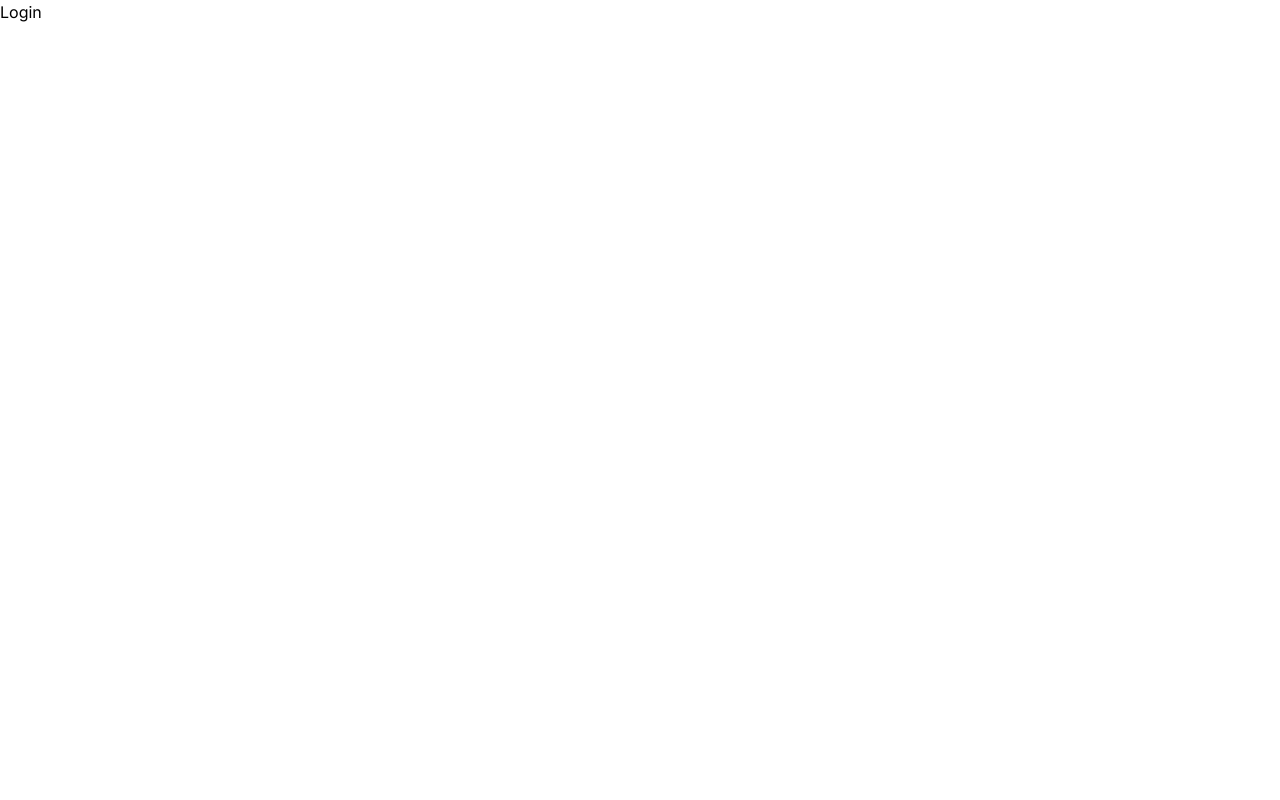
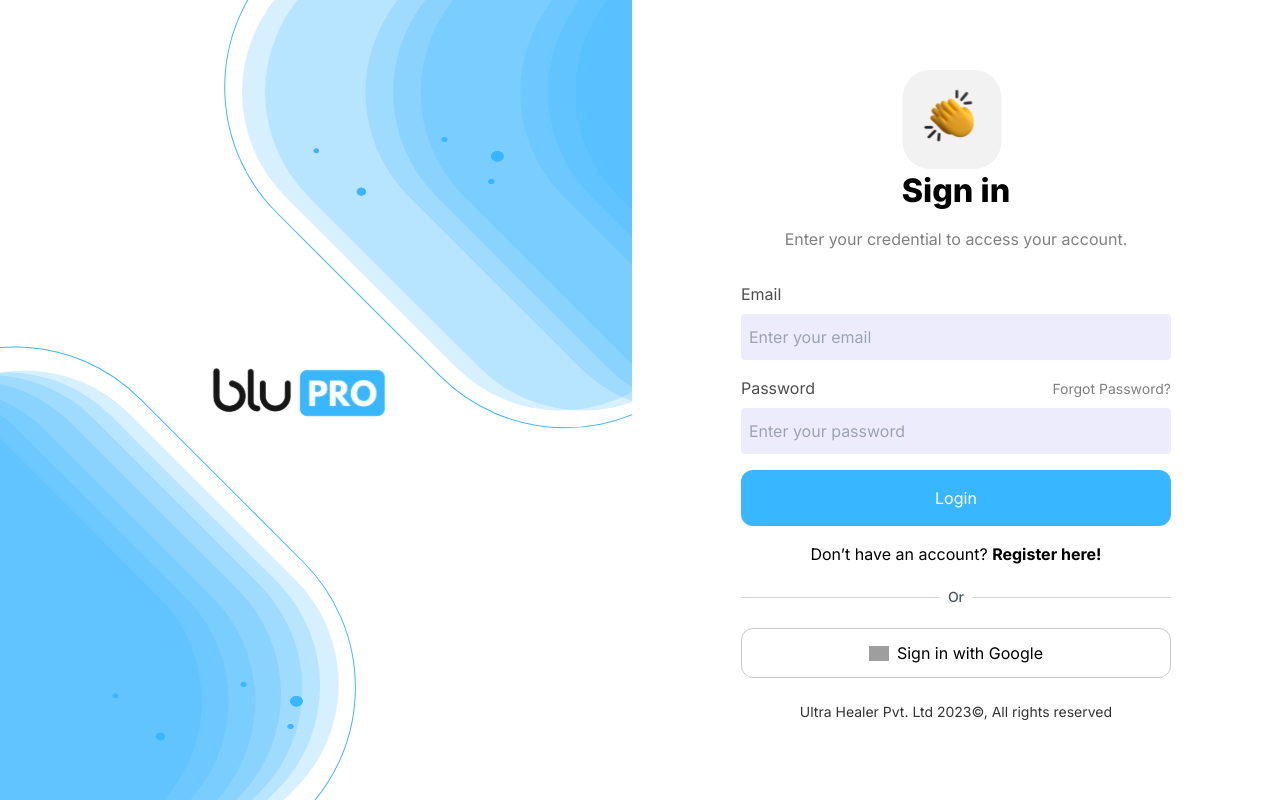
Before and after one commit to fareedjaved203/blupro, a Next.js app: page /login in a window 1280 px wide. Built offline with nearby package versions, Linux system fonts and the light colour scheme; grey boxes are pictures that could not be loaded.

Commit message:
login page created

```diff
--- a/app/(auth)/layout.js
+++ b/app/(auth)/layout.js
@@ -1,7 +1,24 @@
 import React from "react";
+import Image from "next/image";
 
 const AuthLayout = ({ children }) => {
-  return <div>{children}</div>;
+  return (
+    <div className=" h-screen w-full flex flex-col md:flex-row items-center justify-center font-mulish">
+      <div className="w-full h-full relative hidden md:block">
+        <Image
+          src="/auth-img.svg"
+          alt="logo icon"
+          layout="fill"
+          objectFit="cover"
+          className="object-cover"
+        />
+      </div>
+
+      <div className="bg-white w-full p-4 flex items-center justify-center mt-4">
+        <div className="p-4 md:w-3/4 w-full">{children}</div>
+      </div>
+    </div>
+  );
 };
 
 export default AuthLayout;
--- a/app/(auth)/login/page.js
+++ b/app/(auth)/login/page.js
@@ -1,7 +1,126 @@
-import React from "react";
+"use client";
+import React, { useState, useEffect } from "react";
+import Image from "next/image";
+import BlueBtn from "@/components/shared/auth/BlueBtn";
+import { GoogleBtn } from "@/components/shared/GoogleBtn";
 
 const Login = () => {
-  return <div>Login</div>;
+  const [email, setEmail] = useState("");
+  const [password, setPassword] = useState("");
+  const [loading, setLoading] = useState(false);
+  return (
+    <>
+      <div className="mb-4">
+        <div className="text-2xl mb-4 flex items-center flex-col space-y-1">
+          <Image
+            src="/hands.svg"
+            width={100}
+            height={100}
+            alt="logo icon"
+            className="mr-2"
+            priority={false}
+          />
+          <div
+            style={{
+              fontWeight: 800,
+              fontSize: "32.36px",
+              lineHeight: "35.6px",
+            }}
+          >
+            Sign in
+          </div>
+          <div
+            className="my-3 pt-4"
+            style={{
+              color: "rgba(0, 0, 0, 0.5)",
+              fontSize: "16px",
+              lineHeight: "22px",
+              letterSpacing: "3%",
+            }}
+          >
+            Enter your credential to access your account.{" "}
+          </div>
+        </div>
+      </div>
+      <div className="flex flex-col items-start mt-8">
+        <label
+          htmlFor="email"
+          className="mb-2"
+          style={{ color: "rgba(0, 0, 0, 0.7)", fontSize: "16px" }}
+        >
+          Email
+        </label>
+        <input
+          type="email"
+          id="email"
+          required
+          value={email}
+          onChange={(e) => setEmail(e.target.value)}
+          placeholder="Enter your email"
+          className="w-full pl-2 rounded login-input"
+          style={{
+            backgroundColor: "rgba(76, 73, 237, 0.1)",
+            height: "46px",
+          }}
+        />
+
+        <label
+          htmlFor="password"
+          className="mt-4 mb-2 flex justify-between items-center w-full"
+          style={{ color: "rgba(0, 0, 0, 0.7)", fontSize: "16px" }}
+        >
+          Password
+          <a
+            href="/forgot-password"
+            className="hover:underline"
+            style={{
+              color: "rgba(0, 0, 0, 1)",
+              opacity: "50%",
+              fontSize: "14px",
+              lineHeight: "21px",
+            }}
+          >
+            Forgot Password?
+          </a>
+        </label>
+        <input
+          type="password"
+          id="password"
+          placeholder="Enter your password"
+          value={password}
+          required
+          onChange={(e) => setPassword(e.target.value)}
+          className="w-full pl-2 rounded login-input"
+          style={{
+            backgroundColor: "rgba(76, 73, 237, 0.1)",
+            height: "46px",
+          }}
+        />
+
+        <div className="w-full mt-4">
+          <BlueBtn title={"Login"} />
+          <div className="text-center mt-4">
+            Don’t have an account? <b>Register here!</b>
+          </div>
+
+          <div class="my-6 text-center">
+            <div class=" text-gray-600 flex items-center justify-center">
+              <span class="flex-grow border-t border-gray-300"></span>
+              <span class="leading-none px-2 text-sm font-medium bg-white">
+                Or
+              </span>
+              <span class="flex-grow border-t border-gray-300"></span>
+            </div>
+          </div>
+
+          <GoogleBtn />
+          <div className="text-sm my-6 text-[#333333] text-center">
+            Ultra Healer Pvt. Ltd 2023©, All rights reserved
+          </div>
+        </div>
+      </div>
+    </>
+  );
 };
 
 export default Login;
--- a/app/(auth)/page.js
+++ /dev/null
@@ -1,7 +0,0 @@
-import React from "react";
-
-const Auth = () => {
-  return <div>Auth</div>;
-};
-
-export default Auth;
--- /dev/null
+++ b/components/shared/GoogleBtn.jsx
@@ -0,0 +1,19 @@
+import React from "react";
+import Image from "next/image";
+
+export const GoogleBtn = () => {
+  return (
+    <div className="flex items-center justify-center text-black w-full border border-[#C8C8C8] rounded-xl py-1 cursor-pointer">
+      <button className="px-4 py-2 flex gap-2 justify-center items-center">
+        <Image
+          width={20}
+          height={20}
+          src={"https://www.svgrepo.com/show/475656/google-color.svg"}
+          loading="lazy"
+          alt="google logo"
+        />
+        <span>Sign in with Google</span>
+      </button>
+    </div>
+  );
+};
--- /dev/null
+++ b/components/shared/auth/BlueBtn.jsx
@@ -0,0 +1,11 @@
+import React from "react";
+
+const BlueBtn = ({ title }) => {
+  return (
+    <button className="w-full bg-[#38B6FF] text-white text-center py-4 rounded-xl">
+      {title}
+    </button>
+  );
+};
+
+export default BlueBtn;
```
Also changed, not shown: app/(dashboard)/dashboard/page.js (renamed from app/(dashboard)/page.js), public/auth-img.svg (added), public/hands.svg (added).
